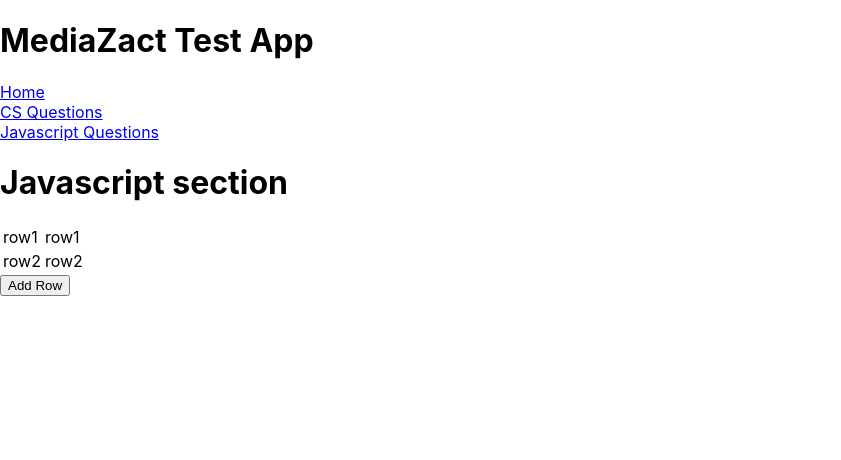
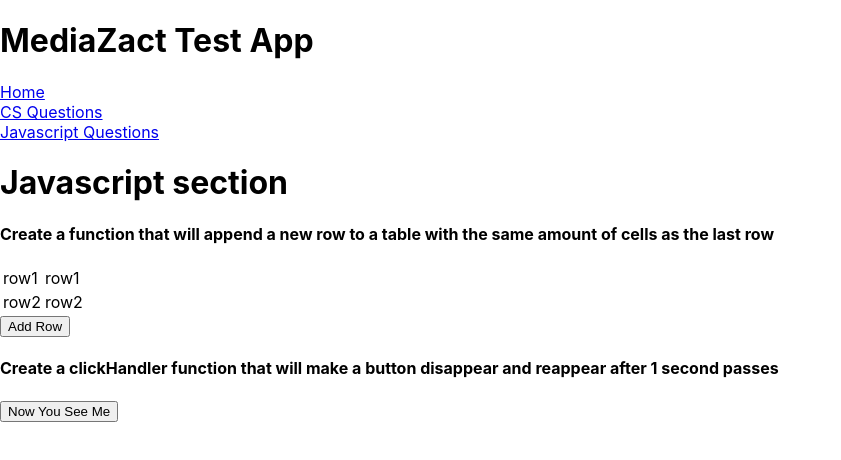
Before and after one commit to jrl508/MediaZact-test, a React (Create React App) app: page /javascript in a window 1280 px wide. Shown: the top 460 px of the page, without its empty margins (0-841 px from the left). Built offline with nearby package versions, Linux system fonts and the light colour scheme.

Commit message:
answered second JS question

```diff
--- a/src/components/Javscript.js
+++ b/src/components/Javscript.js
@@ -1,10 +1,14 @@
 import React from 'react';
-import { appendRow } from './Utils';
+import { appendRow, clickHandler } from './Utils';
 
 function Javascript() {
   return (
     <div>
       <h1>Javascript section</h1>
+      <h4>
+        Create a function that will append a new row to a table with the same
+        amount of cells as the last row
+      </h4>
       <table id='tbl'>
         <tbody>
           <tr>
@@ -18,6 +22,14 @@ function Javascript() {
         </tbody>
       </table>
       <button onClick={() => appendRow()}>Add Row</button>
+
+      <h4>
+        Create a clickHandler function that will make a button disappear and
+        reappear after 1 second passes
+      </h4>
+      <button id='btn' onClick={() => clickHandler()}>
+        Now You See Me
+      </button>
     </div>
   );
 }
--- a/src/components/Utils.js
+++ b/src/components/Utils.js
@@ -16,3 +16,10 @@ export const appendRow = () => {
   // append new row element to the end of the table reference
   tblRef.appendChild(newRow);
 };
+
+export const clickHandler = () => {
+  document.getElementById('btn').style.visibility = 'hidden';
+  setTimeout(function() {
+    document.getElementById('btn').style.visibility = 'visible';
+  }, 1000);
+};
```
